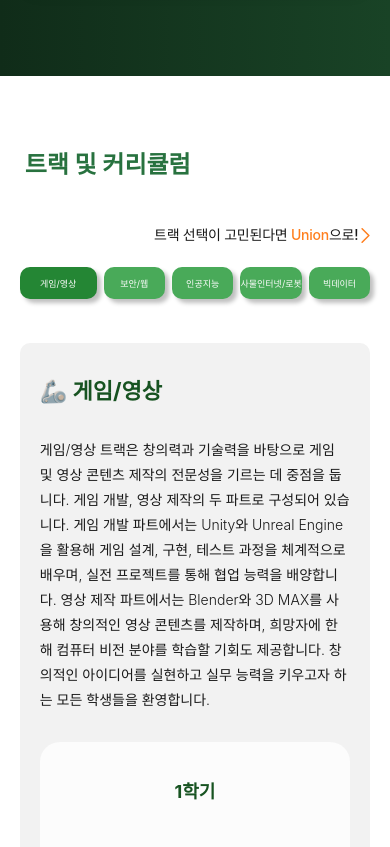
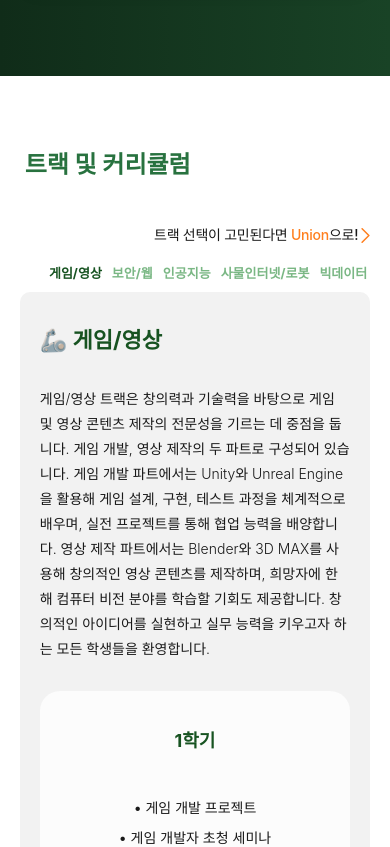
Before and after one commit to karpitony/monorepo-test, a React (Vite) app: page / in a window 390 px wide. Shown: the part 1260-2107 px from the top of the page. Built offline with nearby package versions, Linux system fonts and the light colour scheme; a web font is replaced by a local one.

Commit message:
fix: 트랙 소개 전환 버튼 피그마대로 수정

```diff
--- a/src/pages/Main/Tracks/Tracks.styled.ts
+++ b/src/pages/Main/Tracks/Tracks.styled.ts
@@ -112,3 +112,27 @@ export const TrackButtonText = styled.p<{ $isMobile: boolean }>`
   font-weight: 400;
   line-height: 15px; /* 200% */
 `;
+
+export const ButtonContainerMobile = styled.div`
+  width: 100%;
+  display: inline-flex;
+  align-items: center;
+  justify-content: end;
+  gap: 4px;
+
+  margin-top: 10px;
+  margin-bottom: 10px;
+`;
+
+export const TrackButtonMobile = styled.button<{ $isSelected: boolean }>`
+  color: ${({ $isSelected }) =>
+    $isSelected
+      ? 'var(--FarmSystem_Green07, #175321)'
+      : 'var(--FarmSystem_Green03, #7AB784)'};
+  text-align: center;
+  font-size: 13px;
+  font-style: normal;
+  font-weight: 700;
+  line-height: normal;
+  padding: 0 3px;
+`;
--- a/src/pages/Main/Tracks/Tracks.tsx
+++ b/src/pages/Main/Tracks/Tracks.tsx
@@ -34,6 +34,19 @@ export default function Tracks() {
             <img src={OrangeArrow} alt="Go to Union" />
           </S.IconDiv>
         </S.GoToUnion>
+        {isMobile ? (
+          <S.ButtonContainerMobile>
+            {TracksData.map((track, index) => (
+              <S.TrackButtonMobile
+                key={index}
+                $isSelected={selectedTrack.name === track.name}
+                onClick={() => setSelectedTrack(track)}
+              >
+                {track.name}
+              </S.TrackButtonMobile>
+            ))}
+          </S.ButtonContainerMobile>
+        ) : (
           <S.ButtonContainer $isMobile={isMobile}>
             {TracksData.map((track, index) => (
               <S.TrackButton
@@ -46,6 +59,8 @@ export default function Tracks() {
               </S.TrackButton>
             ))}
           </S.ButtonContainer>
+        )}
+
         <InfoBox selectedTrack={selectedTrack}/>
       </S.CenterContainer>
     </S.Container>
```
Lines whose indentation alone changed are shown as unchanged.
